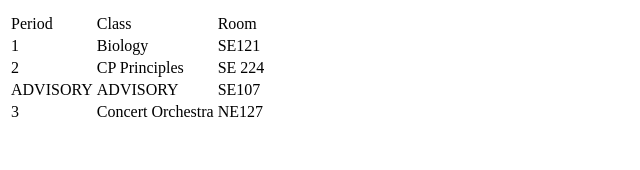
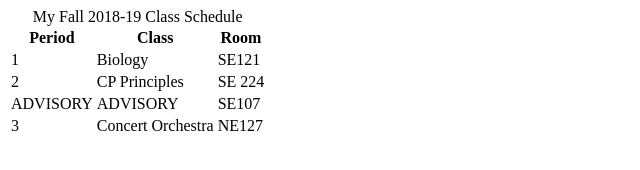
Before and after one commit to navarrokarla/csptest1, a plain HTML site: page schedule.html in a window 1280 px wide. Shown: the whole page, without its empty margins (0-640 px from the left). Drawn offline with Linux system fonts and the light colour scheme.

Commit message:
Update schedule.html

```diff
--- a/schedule.html
+++ b/schedule.html
@@ -2,12 +2,11 @@
   <title>My Schedule</title>
   <body bgcolor:"green">
    <table>
-    <th>
+     <caption> My Fall 2018-19 Class Schedule</caption>
     <tr>
-      <td> Period </td>
-      <td> Class </td>
-      <td> Room </td>
-    </th>
+      <th> Period </th>
+      <th> Class </th>
+      <th> Room </th>
     </tr>
     <tr>
       <td> 1 </td>
```
